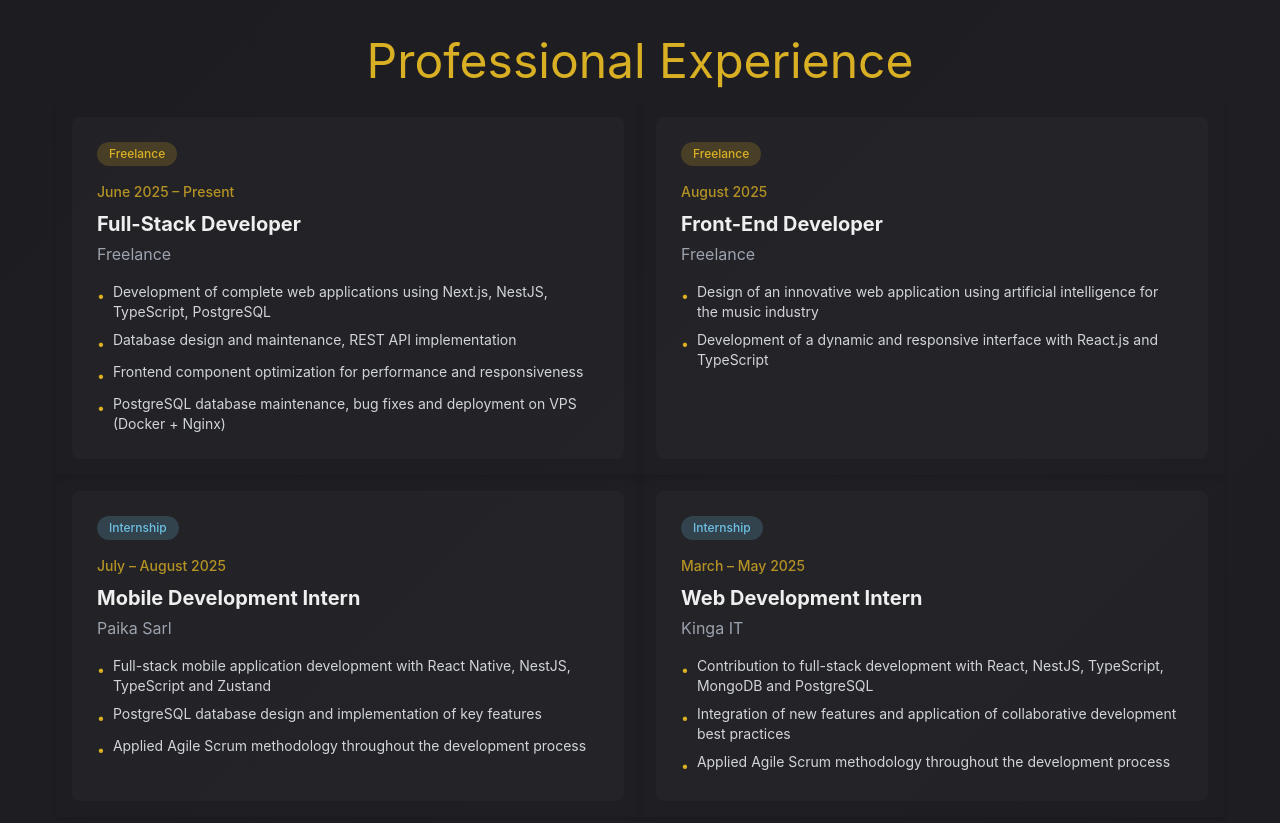
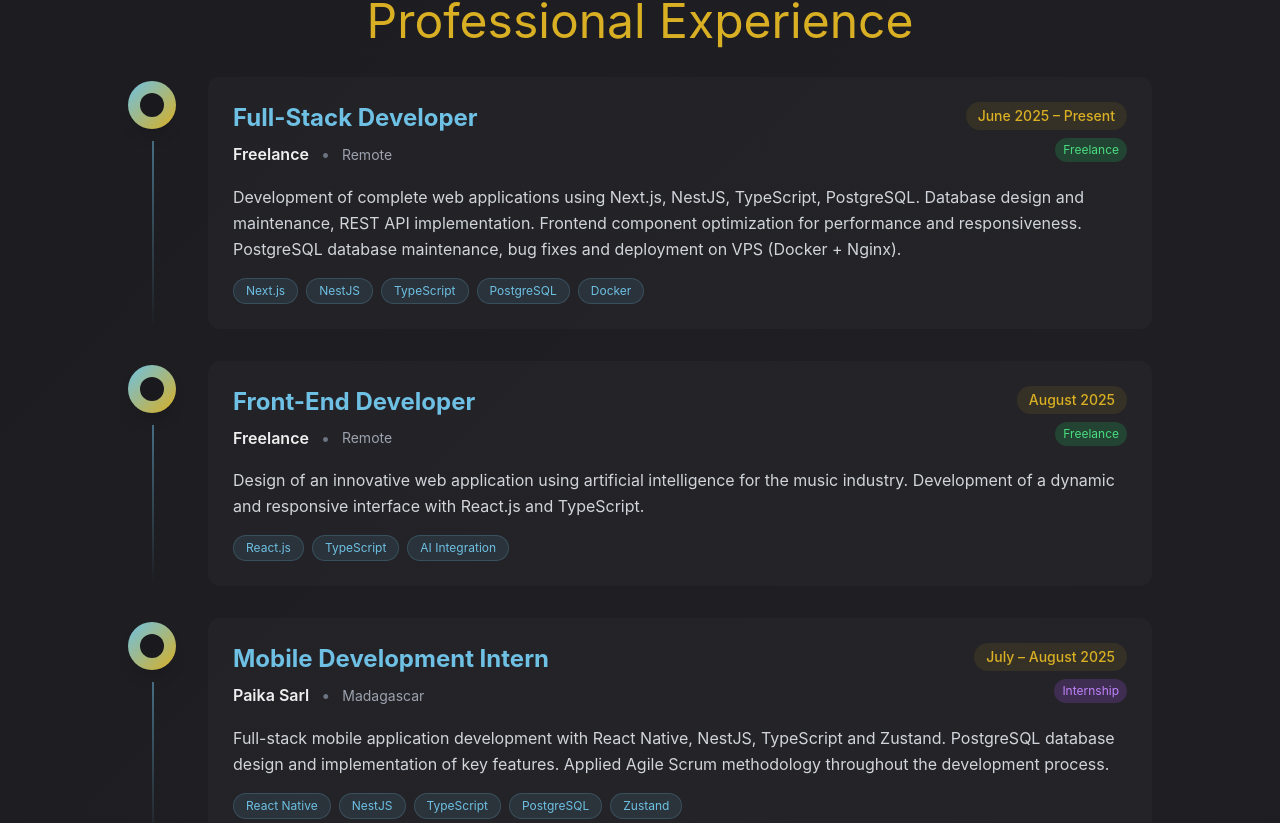
Before and after one commit to ToandroMananjara/portfolio-v2, a React (Vite) app: page / in a window 1280 px wide. Shown: the part 2237-3060 px from the top of the page. Built offline with nearby package versions, Linux system fonts and the light colour scheme.

Commit message:
feat: enhance Experience component with location, website, and technology details

```diff
--- a/src/components/Education.jsx
+++ b/src/components/Education.jsx
@@ -55,7 +55,7 @@ function Education() {
             key={index}
             className="group text-white_primary w-full sm:w-1/2 xl:w-1/3 p-4 shadow-md cursor-pointer"
           >
-            <div className="h-full rounded-lg overflow-hidden bg-[rgba(136,136,136,.05)] p-6 flex flex-col relative border border-transparent hover:border-yellow_primary hover:shadow-lg transition-all duration-300">
+            <div className="h-full rounded-lg overflow-hidden bg-[rgba(136,136,136,.05)] p-6 flex flex-col relative border border-transparent hover:border-blue_primary/30 hover:shadow-lg transition-all duration-300">
               {/* Type Badge */}
               <div
                 className={`inline-block w-fit px-3 py-1 rounded-full text-xs font-medium mb-4 ${
@@ -83,7 +83,7 @@ function Education() {
               </div>
 
               {/* Decorative element */}
-              <div className="h-1 w-0 bg-gradient-to-r from-blue_primary to-yellow_primary rounded-full mt-4 group-hover:w-full transition-all duration-500" />
+              {/* <div className="h-1 w-0 bg-gradient-to-r from-blue_primary to-yellow_primary rounded-full mt-4 group-hover:w-full transition-all duration-500" /> */}
             </div>
           </div>
         ))}
--- a/src/components/Experience.jsx
+++ b/src/components/Experience.jsx
@@ -5,35 +5,41 @@ function Experience() {
       period: "June 2025 – Present",
       title: "Full-Stack Developer",
       company: "Freelance",
+      location: "Remote",
+      website: "",
       type: "Freelance",
-      description: [
-        "Development of complete web applications using Next.js, NestJS, TypeScript, PostgreSQL",
-        "Database design and maintenance, REST API implementation",
-        "Frontend component optimization for performance and responsiveness",
-        "PostgreSQL database maintenance, bug fixes and deployment on VPS (Docker + Nginx)",
-      ],
+      description:
+        "Development of complete web applications using Next.js, NestJS, TypeScript, PostgreSQL. Database design and maintenance, REST API implementation. Frontend component optimization for performance and responsiveness. PostgreSQL database maintenance, bug fixes and deployment on VPS (Docker + Nginx).",
+      technologies: ["Next.js", "NestJS", "TypeScript", "PostgreSQL", "Docker"],
     },
     {
       id: 2,
       period: "August 2025",
       title: "Front-End Developer",
       company: "Freelance",
+      location: "Remote",
+      website: "",
       type: "Freelance",
-      description: [
-        "Design of an innovative web application using artificial intelligence for the music industry",
-        "Development of a dynamic and responsive interface with React.js and TypeScript",
-      ],
+      description:
+        "Design of an innovative web application using artificial intelligence for the music industry. Development of a dynamic and responsive interface with React.js and TypeScript.",
+      technologies: ["React.js", "TypeScript", "AI Integration"],
     },
     {
       id: 3,
       period: "July – August 2025",
       title: "Mobile Development Intern",
       company: "Paika Sarl",
+      location: "Madagascar",
+      website: "",
       type: "Internship",
-      description: [
-        "Full-stack mobile application development with React Native, NestJS, TypeScript and Zustand",
-        "PostgreSQL database design and implementation of key features",
-        "Applied Agile Scrum methodology throughout the development process",
+      description:
+        "Full-stack mobile application development with React Native, NestJS, TypeScript and Zustand. PostgreSQL database design and implementation of key features. Applied Agile Scrum methodology throughout the development process.",
+      technologies: [
+        "React Native",
+        "NestJS",
+        "TypeScript",
+        "PostgreSQL",
+        "Zustand",
       ],
     },
     {
@@ -41,65 +47,100 @@ function Experience() {
       period: "March – May 2025",
       title: "Web Development Intern",
       company: "Kinga IT",
+      location: "Madagascar",
+      website: "",
       type: "Internship",
-      description: [
-        "Contribution to full-stack development with React, NestJS, TypeScript, MongoDB and PostgreSQL",
-        "Integration of new features and application of collaborative development best practices",
-        "Applied Agile Scrum methodology throughout the development process",
-      ],
+      description:
+        "Contribution to full-stack development with React, NestJS, TypeScript, MongoDB and PostgreSQL. Integration of new features and application of collaborative development best practices. Applied Agile Scrum methodology throughout the development process.",
+      technologies: ["React", "NestJS", "TypeScript", "MongoDB", "PostgreSQL"],
     },
   ];
 
   return (
     <div id="experience" className="pt-[70px] px-4 sm:px-10 md:px-14">
-      <h1 className="mb-4 text-yellow_primary text-center text-3xl md:text-5xl">
+      <h1 className="mb-8 text-yellow_primary text-center text-3xl md:text-5xl">
         Professional Experience
       </h1>
 
-      <div className="w-full flex flex-wrap">
-        {experiences.map((experience) => (
-          <div
-            key={experience.id}
-            className="group text-white_primary w-full lg:w-1/2 p-4 shadow-md cursor-pointer"
+      <div className="max-w-5xl mx-auto space-y-8">
+        {experiences.map((experience, index) => (
+          <div key={experience.id} className="group relative">
+            {/* Timeline Line */}
+            {index !== experiences.length - 1 && (
+              <div className="absolute left-6 top-16 bottom-0 w-0.5 bg-gradient-to-b from-blue_primary/50 to-transparent hidden md:block" />
+            )}
+
+            <div className="relative flex flex-col md:flex-row gap-6 md:gap-8">
+              {/* Timeline Dot */}
+              <div className="hidden md:flex items-start pt-1">
+                <div className="w-12 h-12 rounded-full bg-gradient-to-br from-blue_primary to-yellow_primary flex items-center justify-center shadow-lg group-hover:scale-110 transition-transform duration-300">
+                  <div className="w-6 h-6 rounded-full bg-gray_primary" />
+                </div>
+              </div>
+
+              {/* Content Card */}
+              <div className="flex-1 bg-[rgba(136,136,136,.05)] rounded-xl p-6 border border-transparent hover:border-blue_primary/30 hover:shadow-lg transition-all duration-300">
+                {/* Header */}
+                <div className="flex flex-col sm:flex-row sm:items-start sm:justify-between gap-4 mb-4">
+                  <div className="flex-1">
+                    <h3 className="text-xl md:text-2xl font-bold text-blue_primary mb-2 group-hover:text-yellow_primary transition-colors duration-300">
+                      {experience.title}
+                    </h3>
+                    <div className="flex flex-col sm:flex-row sm:items-center gap-2 sm:gap-3 text-gray-300">
+                      <span className="font-semibold text-white_primary">
+                        {experience.company}
+                      </span>
+                      <span className="hidden sm:inline text-gray-500">•</span>
+                      <span className="text-sm text-gray-400">
+                        {experience.location}
+                      </span>
+                    </div>
+                    {experience.website && (
+                      <a
+                        href={experience.website}
+                        target="_blank"
+                        rel="noopener noreferrer"
+                        className="text-sm text-blue_primary hover:text-yellow_primary transition-colors duration-300 underline"
                       >
-            <div className="h-full rounded-lg overflow-hidden bg-[rgba(136,136,136,.05)] p-6 flex flex-col relative border border-transparent hover:border-yellow_primary hover:shadow-lg transition-all duration-300">
-              {/* Type Badge */}
-              <div
-                className={`inline-block w-fit px-3 py-1 rounded-full text-xs font-medium mb-4 ${
+                        {experience.website}
+                      </a>
+                    )}
+                  </div>
+
+                  {/* Period Badge */}
+                  <div className="flex flex-col items-start sm:items-end gap-2">
+                    <span className="text-sm font-medium text-yellow_primary bg-yellow_primary/10 px-3 py-1 rounded-full whitespace-nowrap">
+                      {experience.period}
+                    </span>
+                    <span
+                      className={`text-xs px-2 py-1 rounded-full ${
                         experience.type === "Freelance"
-                    ? "bg-yellow_primary/20 text-yellow_primary"
-                    : "bg-blue_primary/20 text-blue_primary"
+                          ? "bg-green-500/20 text-green-400"
+                          : "bg-purple-500/20 text-purple-400"
                       }`}
                     >
                       {experience.type}
+                    </span>
+                  </div>
                 </div>
 
-              {/* Period */}
-              <div className="text-sm text-yellow_primary/80 font-medium mb-2">
-                {experience.period}
-              </div>
-
-              {/* Title and Company */}
-              <h3 className="text-xl font-bold mb-1 group-hover:text-yellow_primary transition-colors duration-300">
-                {experience.title}
-              </h3>
-
-              <p className="text-base text-gray-400 mb-4">
-                {experience.company}
+                {/* Description */}
+                <p className="text-gray-300 leading-relaxed mb-4">
+                  {experience.description}
                 </p>
 
-              {/* Description List */}
-              <ul className="space-y-2 text-sm text-gray-300 flex-grow">
-                {experience.description.map((item, idx) => (
-                  <li key={idx} className="flex items-start">
-                    <span className="text-yellow_primary mr-2 mt-1">•</span>
-                    <span>{item}</span>
-                  </li>
+                {/* Technologies */}
+                <div className="flex flex-wrap gap-2">
+                  {experience.technologies.map((tech, idx) => (
+                    <span
+                      key={idx}
+                      className="px-3 py-1 bg-blue_primary/10 text-blue_primary text-xs rounded-full border border-blue_primary/20 hover:bg-blue_primary/20 transition-colors duration-300"
+                    >
+                      {tech}
+                    </span>
                   ))}
-              </ul>
-
-              {/* Hover Effect Border */}
-              <div className="absolute bottom-0 left-0 w-full h-1 bg-gradient-to-r from-yellow_primary to-blue_primary origin-left scale-x-0 group-hover:scale-x-100 transition-transform duration-500" />
+                </div>
+              </div>
             </div>
           </div>
         ))}
--- a/src/components/Footer.jsx
+++ b/src/components/Footer.jsx
@@ -64,10 +64,10 @@ function Footer() {
                 className="flex items-center space-x-3"
                 whileHover={{ scale: 1.05 }}
               >
-                <div className="w-12 h-12 bg-gradient-to-br from-blue_primary to-yellow_primary rounded-xl flex items-center justify-center">
+                <div className="w-12 h-12 rounded-xl flex items-center justify-center">
                   <Code className="w-6 h-6 text-white" />
                 </div>
-                <h3 className="text-2xl font-bold bg-gradient-to-r from-blue_primary to-yellow_primary bg-clip-text text-transparent">
+                <h3 className="text-2xl font-bold text-yellow_primary">
                   Toandro Mananjara
                 </h3>
               </motion.div>
--- a/src/components/Project.jsx
+++ b/src/components/Project.jsx
@@ -206,7 +206,10 @@ function Project() {
             key={index}
             className="group text-white_primary  w-full sm:w-1/2 xl:w-1/3 p-4 shadow-md cursor-pointer"
           >
-            <div className="h-full rounded-lg overflow-hidden bg-[rgba(136,136,136,.05)] relative border border-transparent hover:border-yellow_primary hover:shadow-lg transition-all duration-300">
+            <div
+              className="h-full rounded-lg overflow-hidden bg-[rgba(136,136,136,.05)] relative border border-transparent hover:border-blue_primary/30 hover:shadow-lg transition-all duration-300
+            "
+            >
               <div
                 className={`relative overflow-hidden ${
                   project.isMobile
```
Also changed, not shown: src/assets/me-.png (added), src/assets/me.png. Lines whose indentation alone changed are shown as unchanged.
